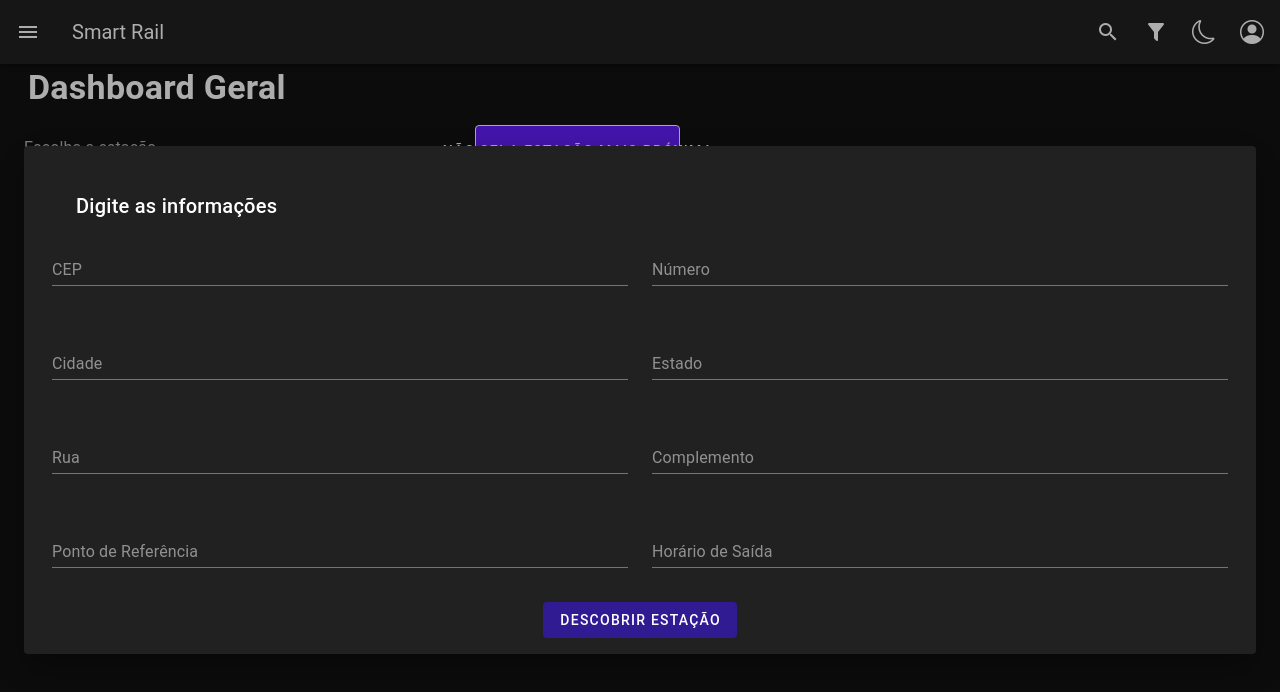
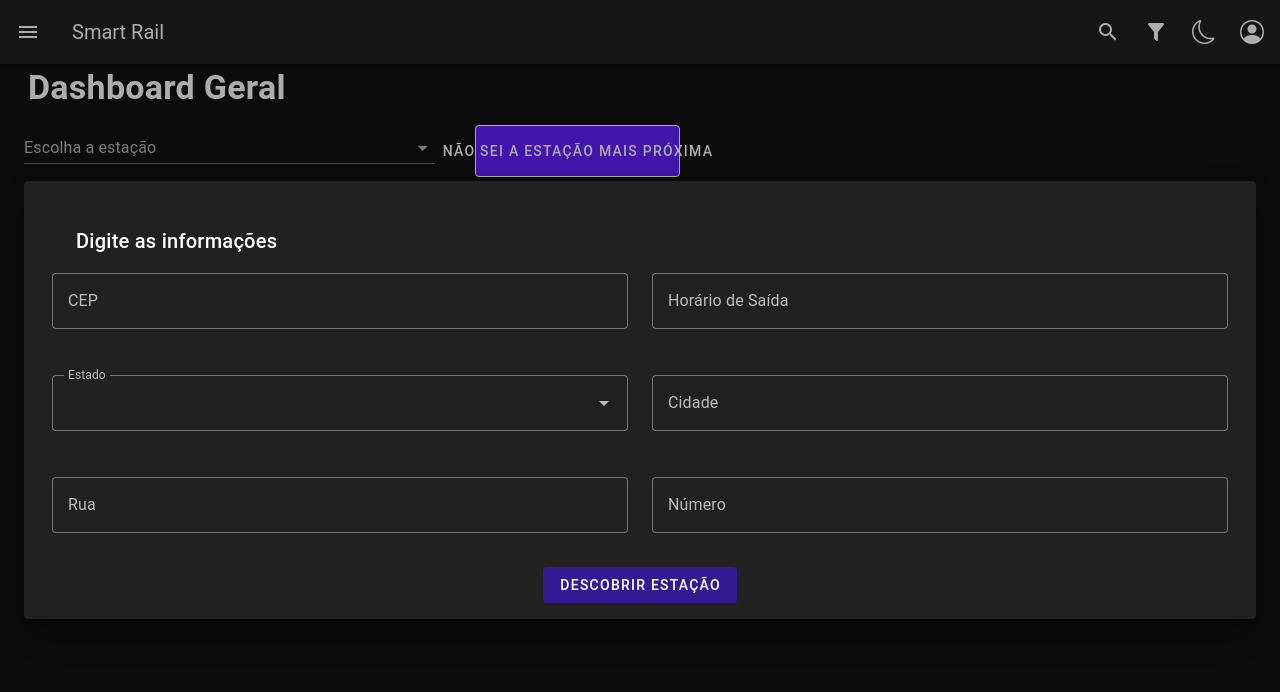
Before and after one commit to Miguel-Paes/smart-rail-project, a Vue app: page / in a window 1280 px wide. Both pictures are taken after a click on the button "NÃO SEI A ESTAÇÃO MAIS PRÓXIMA". Shown: the top 692 px of the page. Built offline with nearby package versions, Linux system fonts and the light colour scheme; a small style sheet from the web is missing.

Commit message:
reformulação do form de endereço + busca de endereço por cep

```diff
--- a/src/pages/home.vue
+++ b/src/pages/home.vue
@@ -7,8 +7,20 @@
     { id: 3, name: 'Estação Sul' },
     { id: 4, name: 'Estação Leste' },
     { id: 5, name: 'Estação Oeste' },
-  ]
-  )
+  ]);
+
+  const states = ref(['AC', 'AL', 'Ap', 'AM', 'BA', 'CE', 'DF', 'ES', 'GO', 'MA', 'MG', 'MS', 'MT', 'PA', 'PB', 'PE', 'PI', 'PR', 'RJ', 'RN', 'RO', 'RR', 'RS', 'SC', 'SE', 'SP', 'TO']);
+
+  const selectedStation = ref(null);
+
+  const userLocation = ref({
+    cep: '',
+    number: '',
+    city: '',
+    state: '',
+    street: '',
+    departureTime: '',
+  });
   </script>
 
 <template>
@@ -17,7 +29,13 @@
 
     <v-row class="d-flex" :class="$vuetify.display.mobile ? '' : 'ga-10'" dense>
       <v-col class="d-flex align-center pa-0" cols="12" lg="4" md="6">
-        <v-select item-title="name" :items="stations" label="Escolha a estação" variant="underlined" />
+        <v-select
+          v-model="selectedStation"
+          item-title="name"
+          :items="stations"
+          label="Escolha a estação"
+          variant="underlined"
+        />
       </v-col>
 
       <v-col
@@ -40,45 +58,35 @@
           </template>
 
           <template #default="{ isActive }">
-            <v-card :class="$vuetify.display.mobile ? 'pa-3' : 'pa-7'" title="Digite as informações">
+            <v-card :class="$vuetify.display.mobile ? 'pa-1' : 'pa-7'" title="Digite as informações">
               <v-form>
                 <v-row class="d-flex">
                   <v-col cols="12" lg="6">
-                    <v-text-field placeholder="CEP" variant="underlined" />
+                    <v-text-field v-model="userLocation.cep" label="CEP" variant="outlined" />
                   </v-col>
 
                   <v-col cols="12" lg="6">
-                    <v-text-field placeholder="Número" variant="underlined" />
+                    <v-text-field v-model="userLocation.departureTime" label="Horário de Saída" variant="outlined" />
                   </v-col>
                 </v-row>
 
                 <v-row class="d-flex">
                   <v-col cols="12" lg="6">
-                    <v-text-field placeholder="Cidade" variant="underlined" />
+                    <v-select v-model="userLocation.state" :items="states" label="Estado" variant="outlined" />
                   </v-col>
 
                   <v-col cols="12" lg="6">
-                    <v-text-field placeholder="Estado" variant="underlined" />
+                    <v-text-field v-model="userLocation.city" label="Cidade" variant="outlined" />
                   </v-col>
                 </v-row>
 
                 <v-row class="d-flex">
                   <v-col cols="12" lg="6">
-                    <v-text-field placeholder="Rua" variant="underlined" />
+                    <v-text-field v-model="userLocation.street" label="Rua" variant="outlined" />
                   </v-col>
 
                   <v-col cols="12" lg="6">
-                    <v-text-field placeholder="Complemento" variant="underlined" />
-                  </v-col>
-                </v-row>
-
-                <v-row class="d-flex">
-                  <v-col cols="12" lg="6">
-                    <v-text-field placeholder="Ponto de Referência" variant="underlined" />
-                  </v-col>
-
-                  <v-col cols="12" lg="6">
-                    <v-text-field placeholder="Horário de Saída" variant="underlined" />
+                    <v-text-field v-model="userLocation.number" label="Número" variant="outlined" />
                   </v-col>
                 </v-row>
 
@@ -90,7 +98,6 @@
               </v-form>
             </v-card>
           </template>
-
         </v-dialog>
       </v-col>
     </v-row>
--- a/src/pages/manutention.vue
+++ b/src/pages/manutention.vue
@@ -1,5 +1,84 @@
+<script setup>
+  import { ref } from 'vue';
+
+  const cep = ref('');
+  const address = ref({
+    street: '',
+    neighborhood: '',
+    city: '',
+    state: '',
+  })
+
+  function onCepInput () {
+    if (cep.value.length === 8) {
+      searchAddress();
+    }
+  }
+
+  function searchAddress () {
+    if (cep.value.length !== 8) {
+      alert('CEP inválido');
+    } else {
+      fetch(`https://viacep.com.br/ws/${cep.value}/json/`)
+        .then(response => {
+          if (!response.ok) {
+            throw new Error('Erro ao buscar endereço');
+          }
+          return response.json();
+        })
+        .then(data => {
+          address.value.street = data.logradouro;
+          address.value.neighborhood = data.bairro;
+          address.value.city = data.localidade;
+          address.value.state = data.uf
+        })
+        .catch(error => {
+          console.log('Erro:', error)
+        })
+    }
+  }
+</script>
+
 <template>
   <v-main class="pa-0 pt-1" :class="$vuetify.display.mobile ? 'px-3' : 'px-7'">
-    <h2 class="mb-3" :class="$vuetify.display.mobile ? '' : 'text-h4 font-weight-bold'">RMonitoramento e Manutenção</h2>
+    <h2 class="mb-3" :class="$vuetify.display.mobile ? '' : 'text-h4 font-weight-bold'">Monitoramento e Manutenção</h2>
+
+    <v-row>
+      <v-col>
+        <h1 class="text-uppercase">Busque endereço pelo CEP</h1>
+      </v-col>
+    </v-row>
+    <v-row>
+      <v-col cols="11">
+        <v-text-field
+          v-model="cep"
+          dense
+          label="Digite o CEP desejado..."
+          @input="onCepInput"
+          maxlength="8"
+        />
+      </v-col>
+      <v-col cols="1">
+        <v-btn
+          color="primary"
+          icon="mdi-home-search-outline"
+          @click="searchAddress"
+        />
+      </v-col>
+    </v-row>
+
+    <v-row>
+      <v-col>
+        <v-card>
+          <v-card-title>Resultado</v-card-title>
+          <v-card-text>
+            <p>Logradouro: {{ address.street }}</p>
+            <p>Bairro: {{ address.neighborhood }}</p>
+            <p>Cidade: {{ address.city }}</p>
+            <p>Estado: {{ address.state }}</p>
+          </v-card-text>
+        </v-card>
+      </v-col>
+    </v-row>
   </v-main>
 </template>
```
